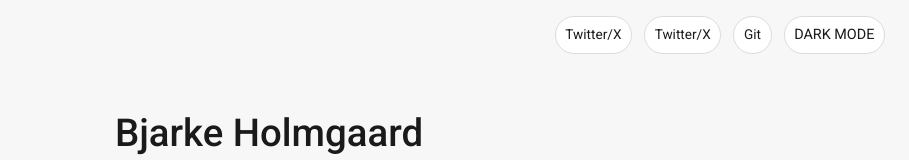
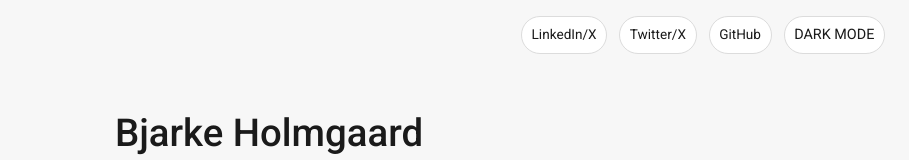
Before and after one commit to BjarkeHolmgaard/bjarkeholmgaard.github.io, a plain HTML site: page index.html in a window 1280 px wide. Shown: the top 160 px of the page, without its empty margins (371-1280 px from the left). Drawn offline with Linux system fonts and the light colour scheme.

Commit message:
Tilføjet LinkedIn og fixes

```diff
--- a/index.html
+++ b/index.html
@@ -21,7 +21,7 @@
             <ul class="top-menu-buttons">
 
                 <li>
-                    <a href="https://www.linkedin.com/in/bjarke-holmgaard-7b231a233/" aria-label="LinkedIn">Twitter/X</a>
+                    <a href="https://www.linkedin.com/in/bjarke-holmgaard-7b231a233/" aria-label="LinkedIn">LinkedIn/X</a>
                 </li>
 
                 <li>
@@ -29,7 +29,7 @@
                 </li>
 
                 <li>
-                    <a href="https://github.com/bjarkeholmgaard" aria-label="GitHub">Git</a>
+                    <a href="https://github.com/bjarkeholmgaard" aria-label="GitHub">GitHub</a>
                 </li>
 
                 <li>
```
